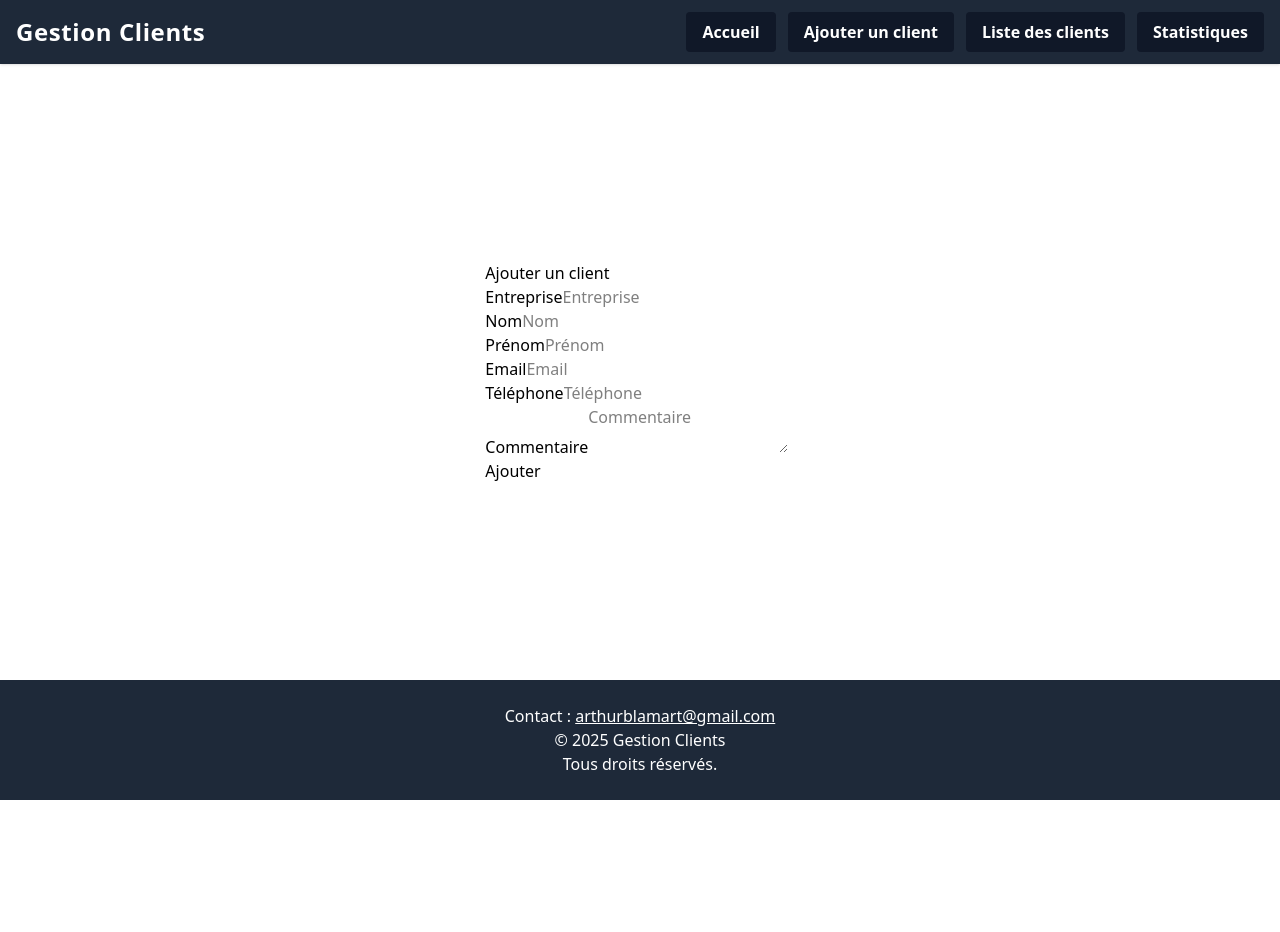
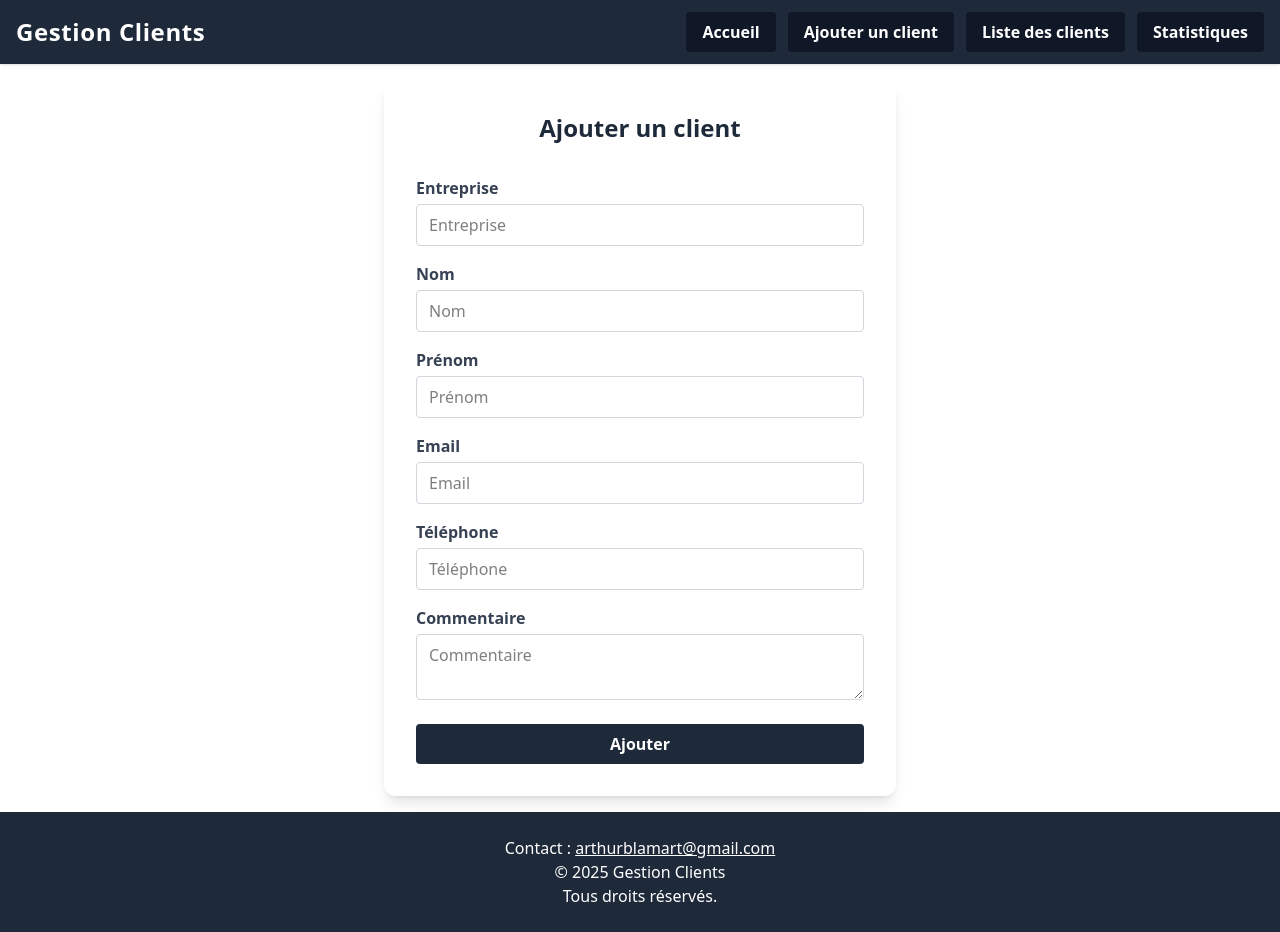
Before and after one commit to Arthur-Blamart/GestionClient, a React (Vite) app in the folder frontend/: page /ajout-client in a window 1280 px wide. Before the commit the page ends 800 px from the top, so only its background shows below. Built offline with nearby package versions, Linux system fonts and the light colour scheme.

Commit message:
Tailwind sur acceuil + form d'ajout + listing

```diff
--- a/frontend/src/pages/Acceuil.jsx
+++ b/frontend/src/pages/Acceuil.jsx
@@ -1,21 +1,24 @@
 import React from 'react';
 
-export default function Acceuil(){
+export default function Acceuil() {
     return (
-        <div className="toChange1">
-            <div className="toChange2">
-                <h1 className="toChange3">Bienvenue sur la Gestion des Clients</h1>
-                <p className="toChange4">
+        <div className="w-full max-w-2xl mx-auto bg-white rounded-xl shadow-lg p-8 flex flex-col items-center">
+            <h1 className="text-3xl md:text-4xl font-bold text-gray-800 mb-4 text-center">
+                Bienvenue sur la Gestion des Clients
+            </h1>
+            <p className="text-gray-600 mb-6 text-center">
                 Cette application vous permet de gérer facilement vos clients et leurs informations.
             </p>
-                <hr className="toChange5" />
-                <p>
+            <hr className="w-1/2 border-gray-300 mb-6" />
+            <p className="text-gray-500 mb-8 text-center">
                 Utilisez le menu pour naviguer entre les différentes fonctionnalités.
             </p>
-                <a className="toChange6" href="/clients" role="button">
+            <a
+                href="/liste-clients"
+                className="inline-block px-6 py-3 bg-gray-800 text-white font-semibold rounded-lg shadow hover:bg-gray-700 transition"
+            >
                 Voir la liste des clients
             </a>
         </div>
-        </div>
     );
 }
--- a/frontend/src/pages/AddClientForm.jsx
+++ b/frontend/src/pages/AddClientForm.jsx
@@ -43,71 +43,83 @@ export default function AddClientForm() {
   };
 
   return (
-    <form onSubmit={handleSubmit} className="form-container">
-      <h2 className="form-title">Ajouter un client</h2>
-      <div className="form-group">
-        <label className="form-label-custom">Entreprise</label>
+    <form
+      onSubmit={handleSubmit}
+      className="w-full max-w-lg mx-auto bg-white rounded-xl shadow-lg p-8 flex flex-col gap-4"
+    >
+      <h2 className="text-2xl font-bold text-gray-800 mb-4 text-center">Ajouter un client</h2>
+      <div className="flex flex-col gap-1">
+        <label className="font-semibold text-gray-700">Entreprise</label>
         <input
           type="text"
-          className="form-input"
+          className="border border-gray-300 rounded px-3 py-2 focus:outline-none focus:ring-2 focus:ring-gray-400"
           placeholder="Entreprise"
           value={entreprise}
           onChange={(e) => setEntreprise(e.target.value)}
           required
         />
       </div>
-      <div className="form-group">
-        <label className="form-label-custom">Nom</label>
+      <div className="flex flex-col gap-1">
+        <label className="font-semibold text-gray-700">Nom</label>
         <input
           type="text"
-          className="form-input"
+          className="border border-gray-300 rounded px-3 py-2 focus:outline-none focus:ring-2 focus:ring-gray-400"
           placeholder="Nom"
           value={nom}
           onChange={(e) => setNom(e.target.value)}
           required
         />
       </div>
-      <div className="form-group">
-        <label className="form-label-custom">Prénom</label>
+      <div className="flex flex-col gap-1">
+        <label className="font-semibold text-gray-700">Prénom</label>
         <input
           type="text"
-          className="form-input"
+          className="border border-gray-300 rounded px-3 py-2 focus:outline-none focus:ring-2 focus:ring-gray-400"
           placeholder="Prénom"
           value={prenom}
           onChange={(e) => setPrenom(e.target.value)}
         />
       </div>
-      <div className="form-group">
-        <label className="form-label-custom">Email</label>
+      <div className="flex flex-col gap-1">
+        <label className="font-semibold text-gray-700">Email</label>
         <input
           type="email"
-          className="form-input"
+          className="border border-gray-300 rounded px-3 py-2 focus:outline-none focus:ring-2 focus:ring-gray-400"
           placeholder="Email"
           value={email}
           onChange={(e) => setEmail(e.target.value)}
         />
       </div>
-      <div className="form-group">
-        <label className="form-label-custom">Téléphone</label>
+      <div className="flex flex-col gap-1">
+        <label className="font-semibold text-gray-700">Téléphone</label>
         <input
           type="tel"
-          className="form-input"
+          className="border border-gray-300 rounded px-3 py-2 focus:outline-none focus:ring-2 focus:ring-gray-400"
           placeholder="Téléphone"
           value={telephone}
           onChange={(e) => setTelephone(e.target.value)}
         />
       </div>
-      <div className="form-group">
-        <label className="form-label-custom">Commentaire</label>
+      <div className="flex flex-col gap-1">
+        <label className="font-semibold text-gray-700">Commentaire</label>
         <textarea
-          className="form-input"
+          className="border border-gray-300 rounded px-3 py-2 focus:outline-none focus:ring-2 focus:ring-gray-400"
           placeholder="Commentaire"
           value={commentaire}
           onChange={(e) => setCommentaire(e.target.value)}
         />
       </div>
-      <button type="submit" className="form-btn">Ajouter</button>
-      {message && <div className="form-alert">{message}</div>}
+      <button
+        type="submit"
+        className="mt-2 bg-gray-800 text-white font-semibold py-2 rounded hover:bg-gray-700 transition"
+      >
+        Ajouter
+      </button>
+      {message && (
+        <div className="mt-3 text-center text-sm text-green-600 bg-green-100 rounded p-2">
+          {message}
+        </div>
+      )}
     </form>
   );
 }
--- a/frontend/src/pages/ClientList.jsx
+++ b/frontend/src/pages/ClientList.jsx
@@ -21,21 +21,22 @@ export default function ClientsList() {
       });
   }, []);
 
-  if (loading) return <p>Chargement...</p>;
-  if (error) return <p>Erreur : {error}</p>;
+  if (loading) return <p className="text-center text-gray-500">Chargement...</p>;
+  if (error) return <p className="text-center text-red-600">Erreur : {error}</p>;
 
   return (
-    <div>
-      <h2>Liste des clients</h2>
-      <ul>
+    <div className="w-full max-w-3xl mx-auto bg-white rounded-xl shadow-lg p-8">
+      <h2 className="text-2xl font-bold text-gray-800 mb-6 text-center">Liste des clients</h2>
+      <ul className="space-y-4">
         {clients.map(({ id, entreprise, nom, prenom, email, telephone, commentaire }) => (
-          <li key={id}>
-            <strong>{nom}</strong>
-            {prenom && ` ${prenom}`}<br />
-            {entreprise && <>Entreprise : {entreprise}<br /></>}
-            {email && <>Email : {email}<br /></>}
-            {telephone && <>Téléphone : {telephone}<br /></>}
-            {commentaire && <>Commentaire : {commentaire}<br /></>}
+          <li key={id} className="border-b pb-4 last:border-b-0">
+            <div className="font-semibold text-lg text-gray-900">
+              {nom}{prenom && ` ${prenom}`}
+            </div>
+            {entreprise && <div className="text-gray-700">Entreprise : <span className="font-medium">{entreprise}</span></div>}
+            {email && <div className="text-gray-700">Email : <span className="font-medium">{email}</span></div>}
+            {telephone && <div className="text-gray-700">Téléphone : <span className="font-medium">{telephone}</span></div>}
+            {commentaire && <div className="text-gray-500 italic">Commentaire : {commentaire}</div>}
           </li>
         ))}
       </ul>
```
Lines whose indentation alone changed are shown as unchanged.
